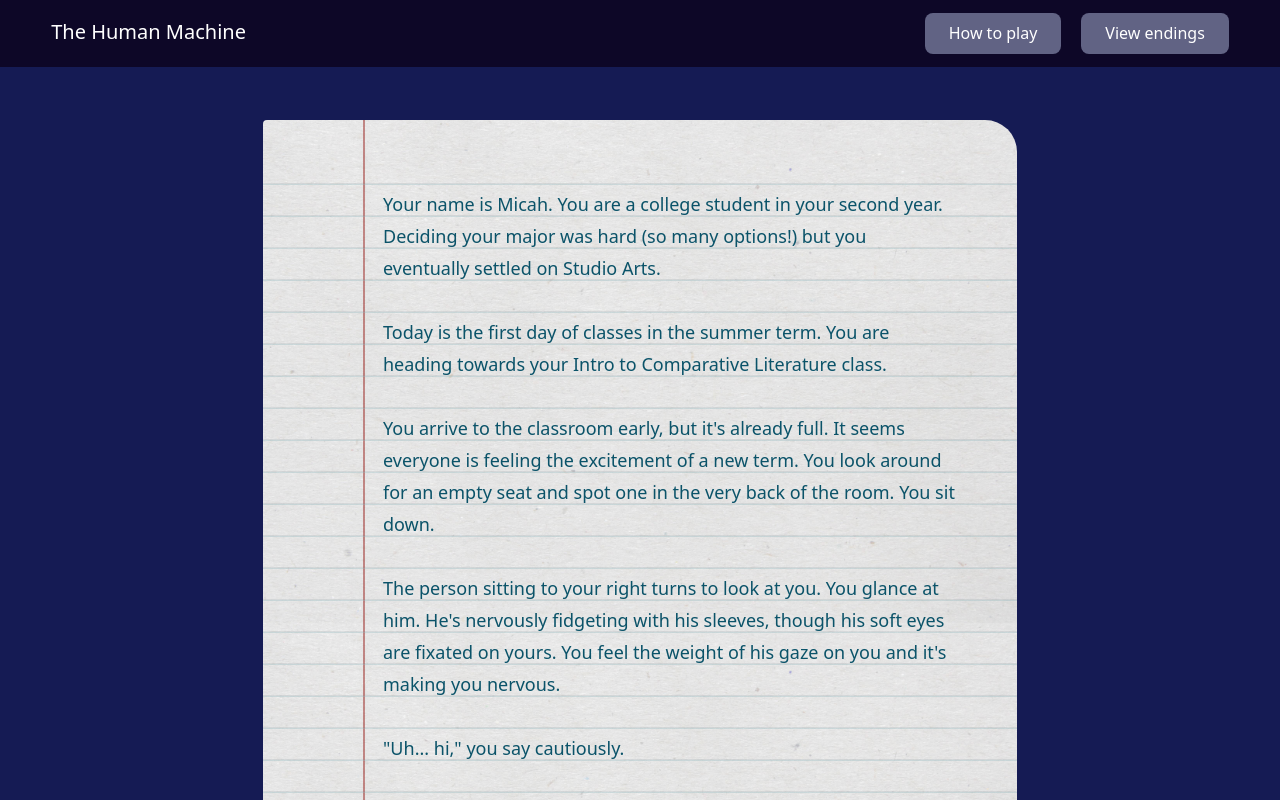
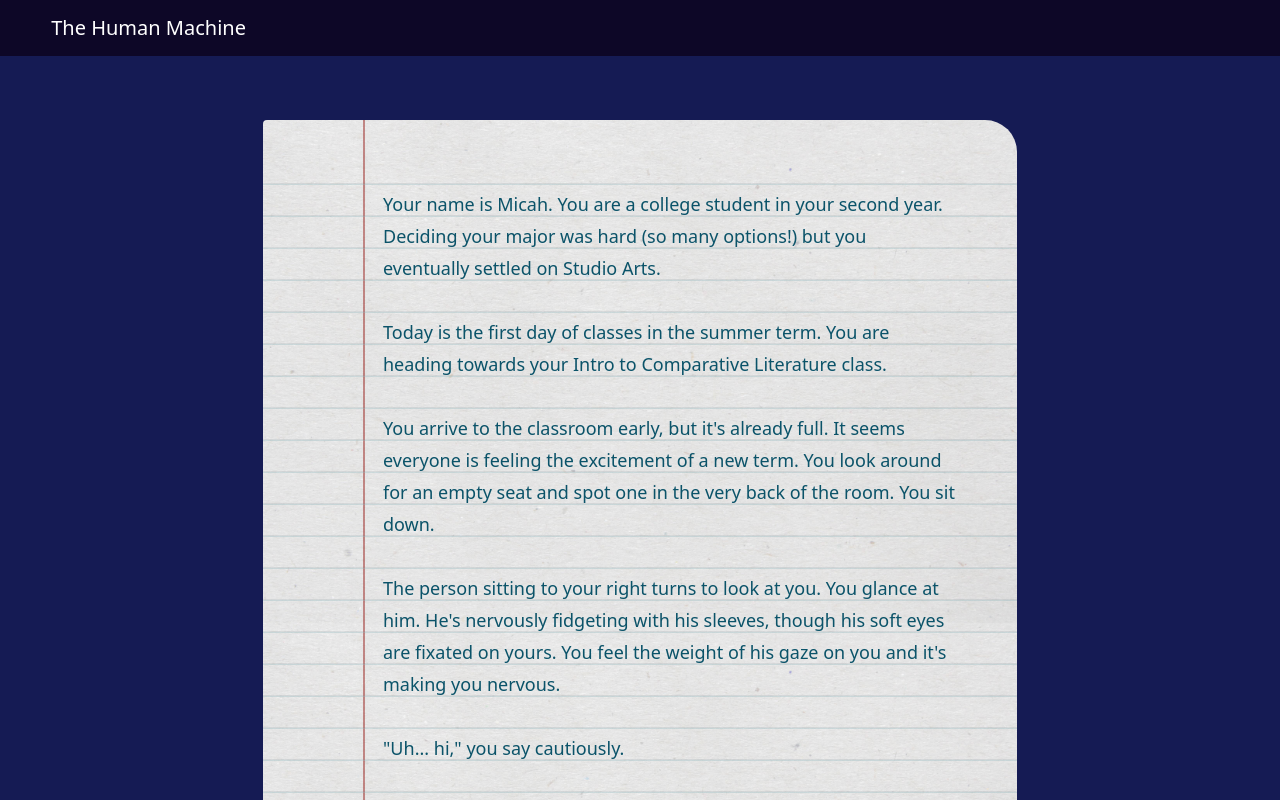
Before and after one commit to mirunaish/robots-final, a React (Vite) app: page /final/game in a window 1280 px wide. Built offline with nearby package versions, Linux system fonts and the light colour scheme.

Commit message:
removed buttons

```diff
--- a/src/final/Final.jsx
+++ b/src/final/Final.jsx
@@ -48,8 +48,8 @@ const Final = () => {
       id="story-page"
     >
       <Header>
-        <button>How to play</button>
-        <button>View endings</button>
+        {/* <button>How to play</button>
+        <button>View endings</button> */}
       </Header>
 
       <div className={`story-section ${story?.isRobotPov ? "robot-pov" : ""}`}>
```
